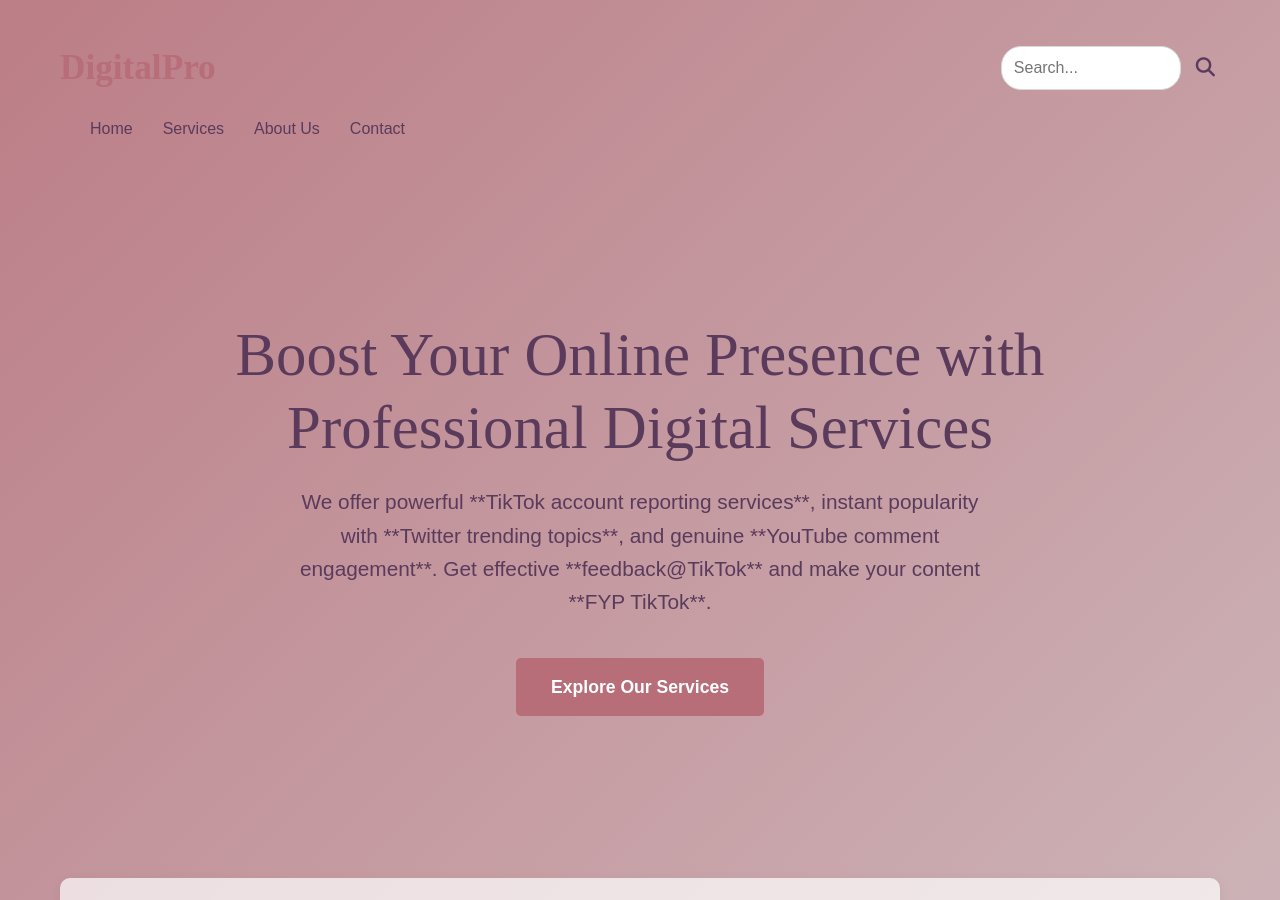
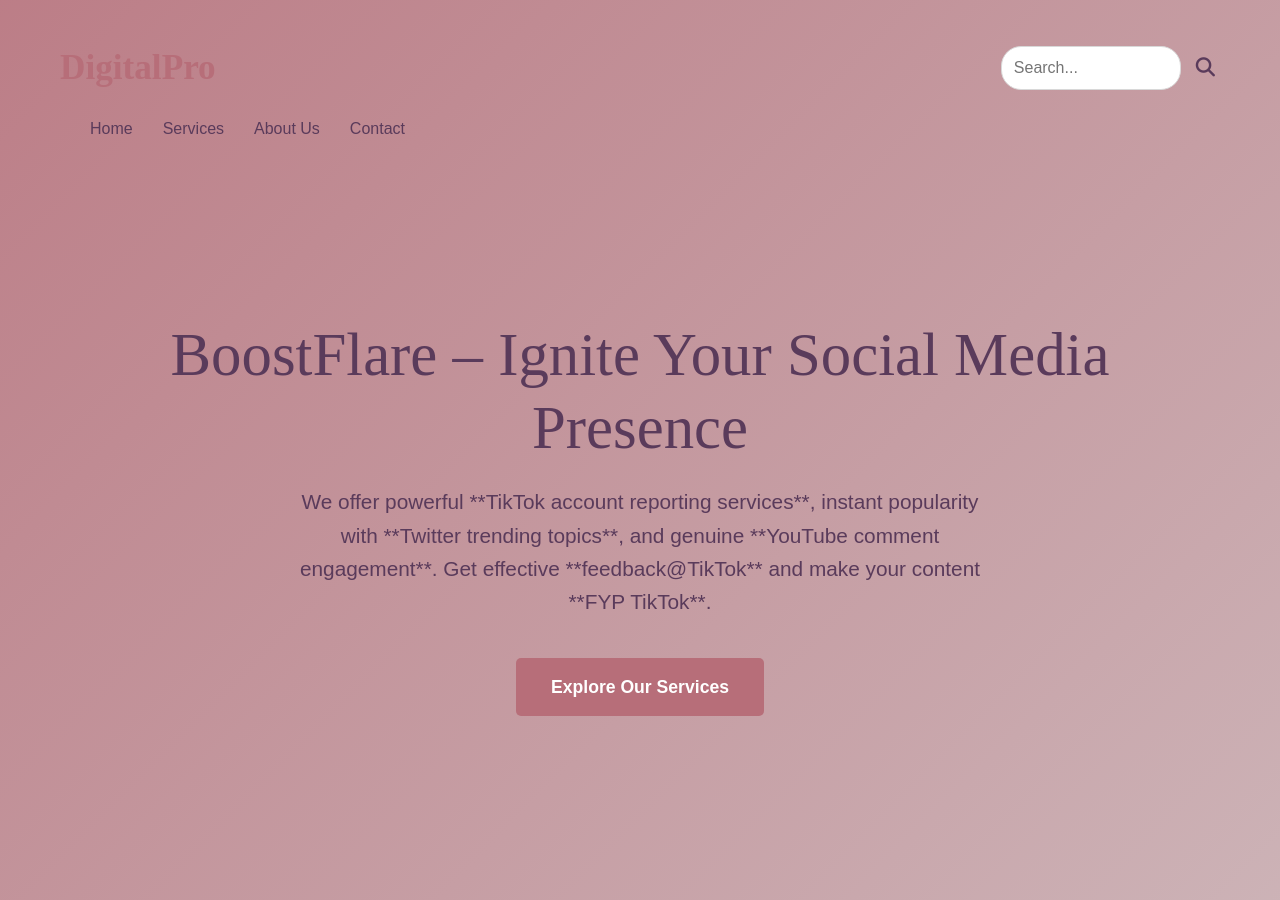
Before and after one commit to candra2012/BoostFlare, a Jekyll site: the page built from index.html, in a window 1280 px wide and 900 px high. Built offline with Jekyll 4.4.1, drawn with Linux system fonts in a browser that asks for light colours; some of the changed text lies outside the part shown.

Commit message:
Update default.html

```diff
--- a/_layouts/default.html
+++ b/_layouts/default.html
@@ -1,7 +1,8 @@
 <!DOCTYPE html>
 <html lang="en">
 <head>
-    {% include head.html %} </head>
+    {% include head.html %}
+</head>
 <body>
     <div class="animated-background"></div>
 
@@ -11,7 +12,8 @@
                 <button class="hamburger-menu" id="hamburger-menu">
                     <i class="fas fa-bars"></i>
                 </button>
-                <a href="/" class="logo">DigitalPro</a> </div>
+                <a href="/" class="logo">DigitalPro</a>
+            </div>
             <div class="header-right">
                 <div class="search-container">
                     <input type="text" placeholder="Search..." class="search-input" id="search-input">
@@ -30,10 +32,12 @@
         </nav>
 
         <section class="hero" id="home">
-            <h1>Boost Your Online Presence with Professional Digital Services</h1>
+            <h1>{{ page.title | default: site.title }}</h1>
             <p>We offer powerful **TikTok account reporting services**, instant popularity with **Twitter trending topics**, and genuine **YouTube comment engagement**. Get effective **feedback@TikTok** and make your content **FYP TikTok**.</p>
             <a href="#services" class="cta-button">Explore Our Services</a>
         </section>
+
+        {{ content }}
 
         <section class="section" id="services">
             <h2>Our Premium Services</h2>
```
